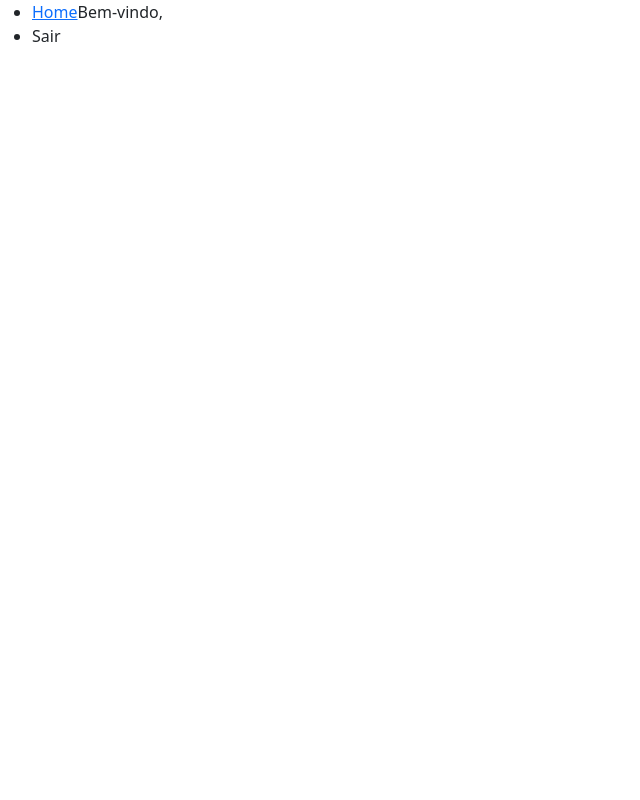
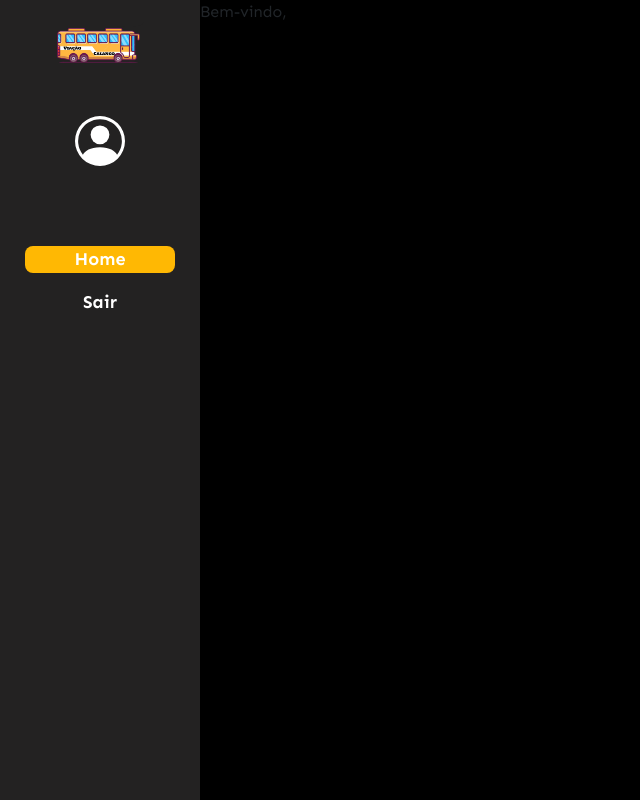
Before and after one commit to TheBestGekyume/Via-oCalango, a React (Vite) app in the folder FrontEnd/: page / in a window 1280 px wide. Shown: the whole page, without its empty margins (0-640 px from the left). Built offline with nearby package versions, Linux system fonts and the light colour scheme; sample sign-in values are in the browser's storage.

Commit message:
Iniciando home page e construindo a barra lateral.

```diff
--- a/FrontEnd/index.html
+++ b/FrontEnd/index.html
@@ -1,13 +1,19 @@
 <!doctype html>
 <html lang="pt-br">
+
 <head>
   <meta charset="UTF-8" />
   <link rel="icon" type="image/svg+xml" href="/vite.svg" />
+  <link rel="preconnect" href="https://fonts.googleapis.com">
+  <link rel="preconnect" href="https://fonts.gstatic.com" crossorigin>
+  <link href="https://fonts.googleapis.com/css2?family=Sen:wght@400..800&display=swap" rel="stylesheet">
   <meta name="viewport" content="width=device-width, initial-scale=1.0" />
   <title>Viação Calango</title>
 </head>
+
 <body>
   <div id="root"></div>
   <script type="module" src="/src/main.jsx"></script>
 </body>
+
 </html>
--- a/FrontEnd/src/App.css
+++ b/FrontEnd/src/App.css
@@ -4,5 +4,5 @@
 }
 
 .container-main {
-  background-color: #4F4F4F;
+  background-color: red;
 }/*# sourceMappingURL=app.css.map */
--- a/FrontEnd/src/App.jsx
+++ b/FrontEnd/src/App.jsx
@@ -2,7 +2,7 @@ import React, { useState, useEffect } from 'react';
 import { BrowserRouter as Router, Routes, Route } from 'react-router-dom';
 import { Home } from './pages/Home/Home.jsx';
 import { Login } from './pages/Login/Login.jsx';
-import { NavBar } from './components/NavBar';
+import { NavBar } from './components/NavBar/NavBar.jsx';
 import './app.scss';
 
 export function App() {
@@ -10,7 +10,7 @@ export function App() {
 
   return (
     <Router>
-      <main style={{ display: 'flex' }} className="container-main">
+      <main style={{ display: 'flex' }} className="container-main vw-100 vh-100">
 
         {token && <NavBar setToken={setToken} />}
 
--- a/FrontEnd/src/app.scss
+++ b/FrontEnd/src/app.scss
@@ -1,13 +1,14 @@
-*{
+* {
     padding: 0;
     margin: 0;
     box-sizing: border-box;
+    font-family: Sen;
 }
 
 $amarelo: #FFB803;
 $colorBlack: #4F4F4F;
 $fontTamanho: 1.2rem;
 
-// .container-main{
-//     background-color: $colorBlack;
-// }
+.container-main {
+    background-color: #000;
+}
--- /dev/null
+++ b/FrontEnd/src/components/IconPessoa.jsx
@@ -0,0 +1,10 @@
+import React from 'react'
+
+export function IconPessoa() {
+    return (
+            <svg xmlns="http://www.w3.org/2000/svg" width="50" height="50" fill="currentColor" class="bi bi-person-circle" viewBox="0 0 16 16">
+                <path d="M11 6a3 3 0 1 1-6 0 3 3 0 0 1 6 0" />
+                <path fill-rule="evenodd" d="M0 8a8 8 0 1 1 16 0A8 8 0 0 1 0 8m8-7a7 7 0 0 0-5.468 11.37C3.242 11.226 4.805 10 8 10s4.757 1.225 5.468 2.37A7 7 0 0 0 8 1" />
+            </svg>
+    )
+}
--- a/FrontEnd/src/components/NavBar.jsx
+++ /dev/null
@@ -1,25 +0,0 @@
-import React from 'react';
-import { useNavigate, Link } from 'react-router-dom';
-
-export function NavBar({ setToken }) {
-  const navigate = useNavigate();
-
-  const logoutUser = () => {
-    window.sessionStorage.clear();
-    setToken(null);
-    navigate("/");
-  };
-
-  return (
-    <nav className="barra-lateral">
-      <ul>
-        <li>
-          <Link to="/">Home</Link>
-        </li>
-        <li onClick={logoutUser} style={{ cursor: 'pointer' }}>
-          Sair
-        </li>
-      </ul>
-    </nav>
-  );
-}
--- /dev/null
+++ b/FrontEnd/src/components/NavBar/NavBar.jsx
@@ -0,0 +1,37 @@
+import React from 'react';
+import { useNavigate, Link } from 'react-router-dom';
+import "./navBar.scss";
+import busIcon from "../../assets/busIcon.png";
+import { IconPessoa } from '../IconPessoa';
+
+
+export function NavBar({ setToken }) {
+  const navigate = useNavigate();
+  const itemNav = Number(window.sessionStorage.getItem("itemNav"));
+  const nomeUsuario = window.sessionStorage.getItem("nome");
+
+  const logoutUser = () => {
+    window.sessionStorage.clear();
+    setToken(null);
+    navigate("/");
+  };
+
+  return (
+    <nav className="barra-lateral">
+      <figure className='figure'>
+        <img src={busIcon} className='imgIcon' />
+      </figure>
+
+      <IconPessoa />
+      <p>{nomeUsuario}</p>
+      <ul>
+        <li className={itemNav === 0 ? "styleLi" : null}>
+          <Link className='link-router-dom' to="/">Home</Link>
+        </li>
+        <li onClick={logoutUser} style={{ cursor: 'pointer' }}>
+          Sair
+        </li>
+      </ul>
+    </nav>
+  );
+}
--- /dev/null
+++ b/FrontEnd/src/components/NavBar/navBar.scss
@@ -0,0 +1,67 @@
+@use "../../app.scss" as *;
+$colorWhite: #FFFFFF;
+
+nav {
+    background-color: #232222;
+    width: 200px;
+    display: flex;
+    color: $colorWhite;
+    flex-direction: column;
+    align-items: center;
+    font-weight: 700;
+    font-size: 18px;
+
+    p {
+        margin-bottom: 5rem;
+    }
+
+    ul {
+        list-style: none;
+        padding: 0;
+        width: 100%;
+        display: flex;
+        align-items: center;
+        flex-direction: column;
+    }
+
+    li {
+        width: 150px;
+        display: flex;
+        justify-content: center;
+        margin-bottom: 1rem;
+        border-radius: 8px;
+    }
+
+
+    .link-router-dom {
+        text-decoration: none;
+        color: $colorWhite;
+    }
+
+    img {
+        width: 100px;
+        height: auto;
+        margin: 0;
+        padding: 0;
+    }
+}
+
+
+.figure {
+    width: 100%;
+    height: 100px;
+    display: flex;
+    flex-direction: column;
+    justify-content: center;
+    align-items: flex-end;
+}
+
+.styleLi {
+    background-color: $amarelo;
+    width: 150px;
+    display: flex;
+    justify-content: center;
+    margin-bottom: 1rem;
+    border-radius: 8px;
+
+}
--- a/FrontEnd/src/pages/Home/Home.jsx
+++ b/FrontEnd/src/pages/Home/Home.jsx
@@ -2,6 +2,7 @@ import React, { useEffect } from 'react';
 import { useNavigate } from 'react-router-dom';
 
 export function Home() {
+  window.sessionStorage.setItem('itemNav', 0);
   const token = window.sessionStorage.getItem("token");
   const nomeUsuario = window.sessionStorage.getItem("nome");
   const navigate = useNavigate();
@@ -12,9 +13,11 @@ export function Home() {
     }
   }, [token, navigate]);
 
-  if(token){
+  if (token) {
     return (
+      <div>
         <div>Bem-vindo, {nomeUsuario}</div>
-      );
+      </div>
+    );
   }
 }
--- a/FrontEnd/src/pages/Login/Login.jsx
+++ b/FrontEnd/src/pages/Login/Login.jsx
@@ -2,7 +2,7 @@ import React, { useState, useEffect } from 'react';
 import axios from 'axios';
 import { useNavigate } from 'react-router-dom';
 import "../Login/login.scss"
-import busIcon from '../../assets/busIcon.png'
+import busIcon from '../../assets/busIcon.png';
 
 export function Login({ setToken }) {
     const [userCredentials, setUserCredentials] = useState({ email: '', senha: '', statusErros: null });
@@ -52,7 +52,7 @@ export function Login({ setToken }) {
                                     className='form-control mt-2'
                                     name='login'
                                     type='text'
-                                    placeholder="Usuário"
+                                    placeholder="E-mail"
                                     onChange={(e) => setUserCredentials(prev => ({ ...prev, email: e.target.value }))}
                                 />
                             </div>
```
Lines whose indentation alone changed are shown as unchanged.
